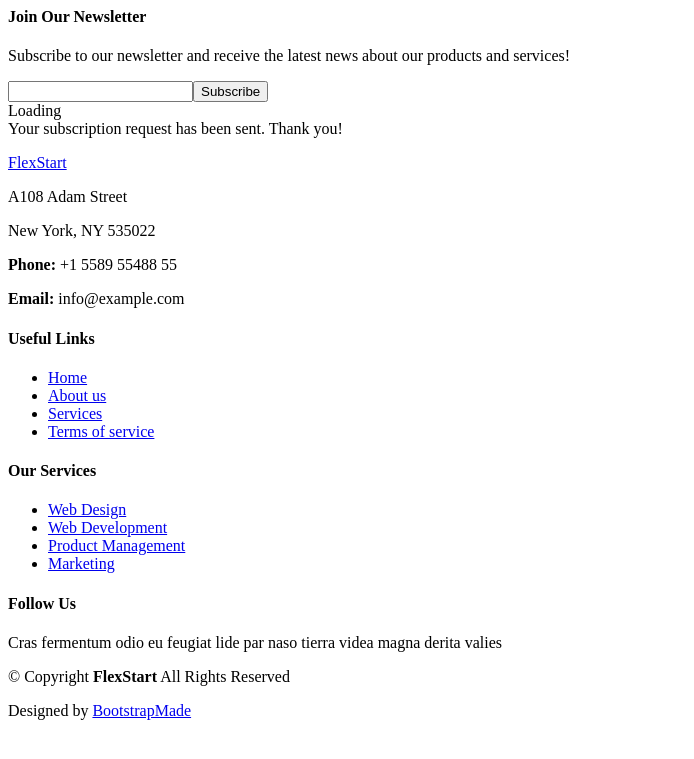
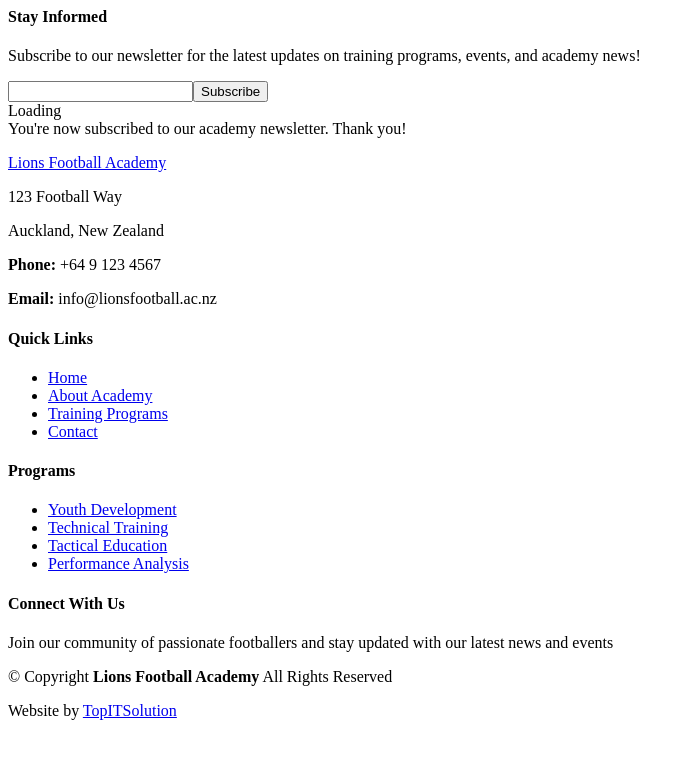
Before and after one commit to christopherece/football_prj, a Django app: template templates/partials/_footer.html in a window 1280 px wide. Shown: the top 759 px of the page, without its empty margins (0-694 px from the left). Run offline with Django 5.2, Linux system fonts and the light colour scheme; the template is opened without the code that fills it, so the values that code supplies are empty.

Commit message:
Modified Footer

```diff
--- a/templates/base.html
+++ b/templates/base.html
@@ -5,7 +5,7 @@
 <head>
   <meta charset="utf-8">
   <meta content="width=device-width, initial-scale=1.0" name="viewport">
-  <title>Index - FlexStart Bootstrap Template</title>
+  <title>Lions Football Academy</title>
   <meta name="description" content="">
   <meta name="keywords" content="">
 
--- a/templates/partials/_footer.html
+++ b/templates/partials/_footer.html
@@ -5,13 +5,13 @@
       <div class="container">
         <div class="row justify-content-center text-center">
           <div class="col-lg-6">
-            <h4>Join Our Newsletter</h4>
-            <p>Subscribe to our newsletter and receive the latest news about our products and services!</p>
+            <h4>Stay Informed</h4>
+            <p>Subscribe to our newsletter for the latest updates on training programs, events, and academy news!</p>
             <form action="forms/newsletter.php" method="post" class="php-email-form">
               <div class="newsletter-form"><input type="email" name="email"><input type="submit" value="Subscribe"></div>
               <div class="loading">Loading</div>
               <div class="error-message"></div>
-              <div class="sent-message">Your subscription request has been sent. Thank you!</div>
+              <div class="sent-message">You're now subscribed to our academy newsletter. Thank you!</div>
             </form>
           </div>
         </div>
@@ -22,43 +22,43 @@
       <div class="row gy-4">
         <div class="col-lg-4 col-md-6 footer-about">
           <a href="index.html" class="d-flex align-items-center">
-            <span class="sitename">FlexStart</span>
+            <span class="sitename">Lions Football Academy</span>
           </a>
           <div class="footer-contact pt-3">
-            <p>A108 Adam Street</p>
-            <p>New York, NY 535022</p>
-            <p class="mt-3"><strong>Phone:</strong> <span>+1 5589 55488 55</span></p>
-            <p><strong>Email:</strong> <span>info@example.com</span></p>
+            <p>123 Football Way</p>
+            <p>Auckland, New Zealand</p>
+            <p class="mt-3"><strong>Phone:</strong> <span>+64 9 123 4567</span></p>
+            <p><strong>Email:</strong> <span>info@lionsfootball.ac.nz</span></p>
           </div>
         </div>
 
         <div class="col-lg-2 col-md-3 footer-links">
-          <h4>Useful Links</h4>
+          <h4>Quick Links</h4>
           <ul>
             <li><i class="bi bi-chevron-right"></i> <a href="#">Home</a></li>
-            <li><i class="bi bi-chevron-right"></i> <a href="#">About us</a></li>
-            <li><i class="bi bi-chevron-right"></i> <a href="#">Services</a></li>
-            <li><i class="bi bi-chevron-right"></i> <a href="#">Terms of service</a></li>
+            <li><i class="bi bi-chevron-right"></i> <a href="#">About Academy</a></li>
+            <li><i class="bi bi-chevron-right"></i> <a href="#">Training Programs</a></li>
+            <li><i class="bi bi-chevron-right"></i> <a href="#">Contact</a></li>
           </ul>
         </div>
 
         <div class="col-lg-2 col-md-3 footer-links">
-          <h4>Our Services</h4>
+          <h4>Programs</h4>
           <ul>
-            <li><i class="bi bi-chevron-right"></i> <a href="#">Web Design</a></li>
-            <li><i class="bi bi-chevron-right"></i> <a href="#">Web Development</a></li>
-            <li><i class="bi bi-chevron-right"></i> <a href="#">Product Management</a></li>
-            <li><i class="bi bi-chevron-right"></i> <a href="#">Marketing</a></li>
+            <li><i class="bi bi-chevron-right"></i> <a href="#">Youth Development</a></li>
+            <li><i class="bi bi-chevron-right"></i> <a href="#">Technical Training</a></li>
+            <li><i class="bi bi-chevron-right"></i> <a href="#">Tactical Education</a></li>
+            <li><i class="bi bi-chevron-right"></i> <a href="#">Performance Analysis</a></li>
           </ul>
         </div>
 
         <div class="col-lg-4 col-md-12">
-          <h4>Follow Us</h4>
-          <p>Cras fermentum odio eu feugiat lide par naso tierra videa magna derita valies</p>
+          <h4>Connect With Us</h4>
+          <p>Join our community of passionate footballers and stay updated with our latest news and events</p>
           <div class="social-links d-flex">
-            <a href=""><i class="bi bi-twitter-x"></i></a>
             <a href=""><i class="bi bi-facebook"></i></a>
             <a href=""><i class="bi bi-instagram"></i></a>
+            <a href=""><i class="bi bi-youtube"></i></a>
             <a href=""><i class="bi bi-linkedin"></i></a>
           </div>
         </div>
@@ -67,13 +67,13 @@
     </div>
 
     <div class="container copyright text-center mt-4">
-      <p>© <span>Copyright</span> <strong class="px-1 sitename">FlexStart</strong> <span>All Rights Reserved</span></p>
+      <p>© <span>Copyright</span> <strong class="px-1 sitename">Lions Football Academy</strong> <span>All Rights Reserved</span></p>
       <div class="credits">
         <!-- All the links in the footer should remain intact. -->
         <!-- You can delete the links only if you've purchased the pro version. -->
         <!-- Licensing information: https://bootstrapmade.com/license/ -->
         <!-- Purchase the pro version with working PHP/AJAX contact form: [buy-url] -->
-        Designed by <a href="https://bootstrapmade.com/">BootstrapMade</a>
+        Website by <a href="https://topitsolution.co.nz" target="_blank">TopITSolution</a>
       </div>
     </div>
 
```
Also changed, not shown: templates/pages/index.html (+65 -30 lines), templates/partials/_header.html (+5 -36 lines).
